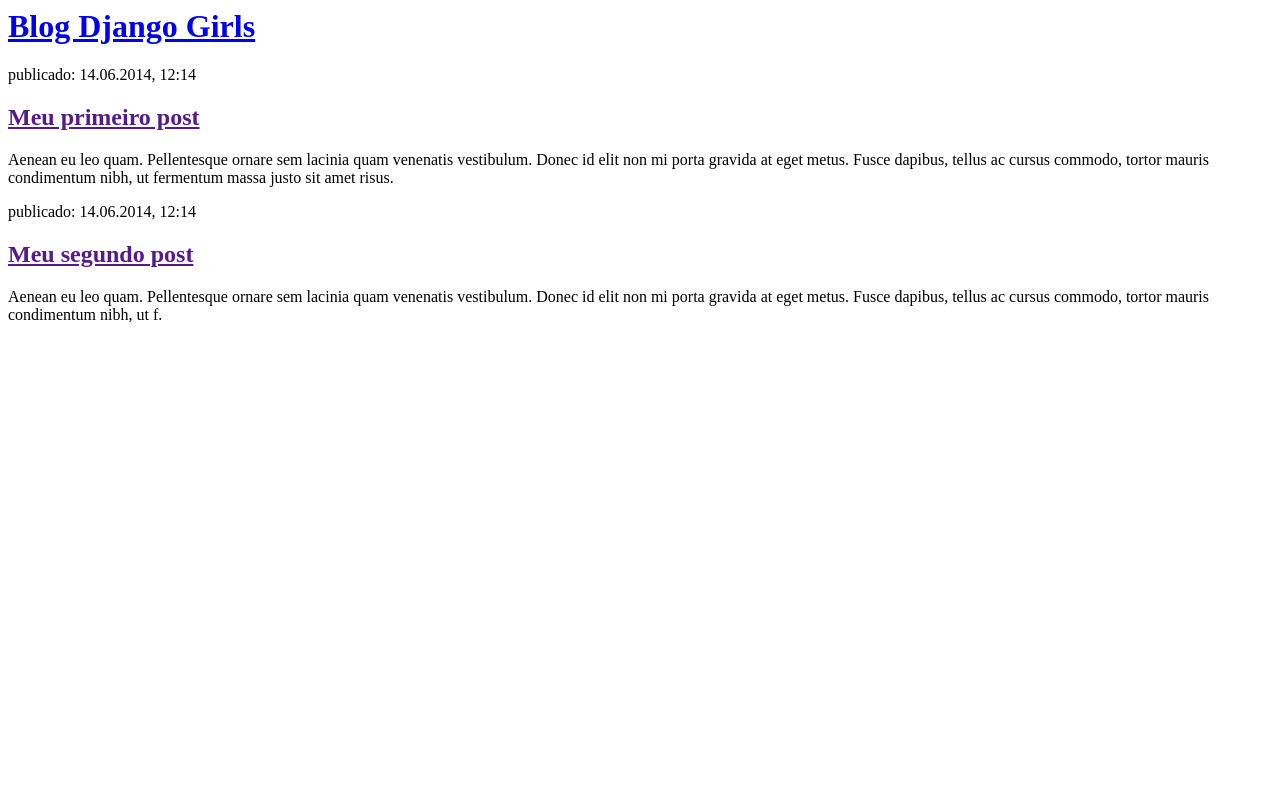
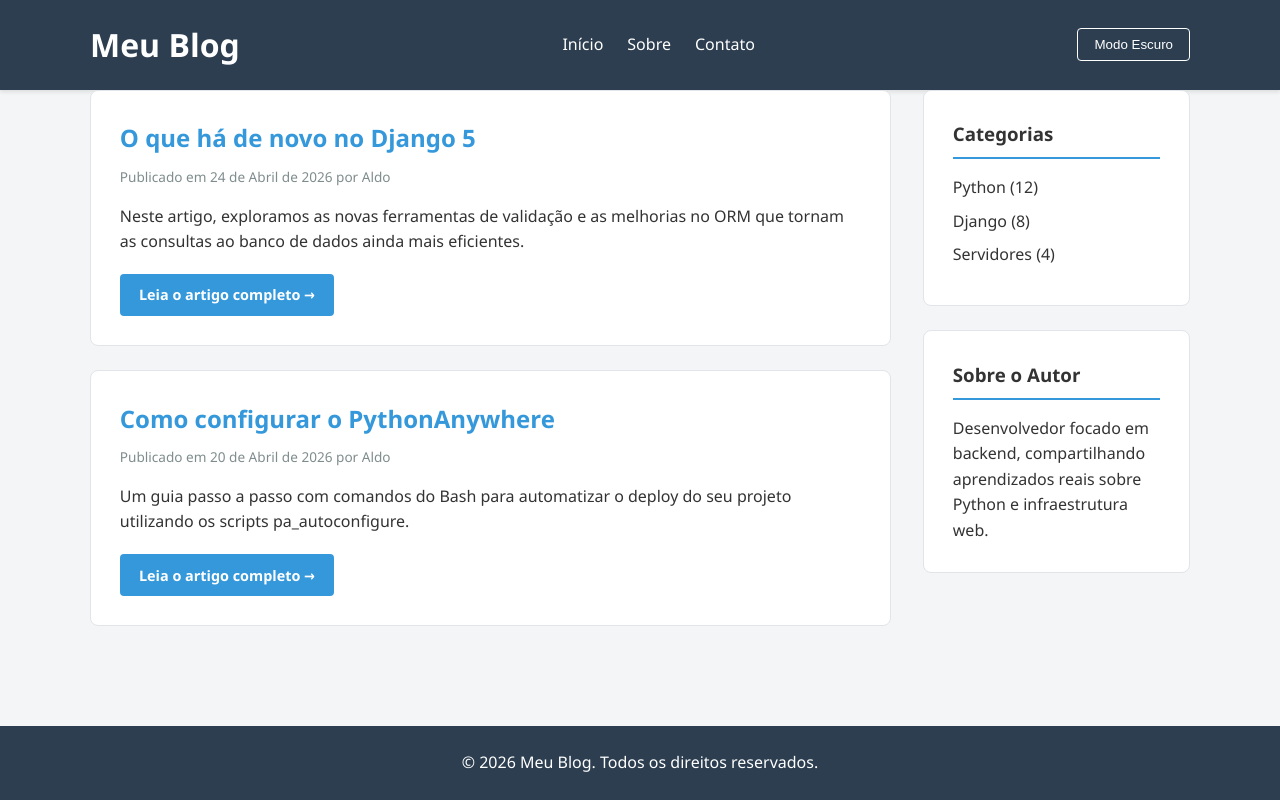
Before and after one commit to aldacioso/my-first-blog, a Django app: page / in a window 1280 px wide. Run offline with Django 5.2, Linux system fonts and the light colour scheme.

Commit message:
html css and js code to homepage

```diff
--- a/myblog/blog/templates/blog/post_list.html
+++ b/myblog/blog/templates/blog/post_list.html
@@ -1,22 +1,68 @@
-<html>
-    <head>
-        <title>Blog Django Girls</title>
-    </head>
-    <body>
-        <div>
-            <h1><a href="/">Blog Django Girls</a></h1>
+<!DOCTYPE html>
+<html lang="pt-BR">
+<head>
+    <meta charset="UTF-8">
+    <meta name="viewport" content="width=device-width, initial-scale=1.0">
+    <title>Meu Blog</title>
+    <link rel="stylesheet" href="style.css">
+</head>
+<body>
+    <header>
+        <div class="container header-content">
+            <h1>Meu Blog</h1>
+            <nav>
+                <ul>
+                    <li><a href="#">Início</a></li>
+                    <li><a href="#">Sobre</a></li>
+                    <li><a href="#">Contato</a></li>
+                </ul>
+            </nav>
+            <button id="theme-toggle">Modo Escuro</button>
         </div>
+    </header>
 
-        <div>
-            <p>publicado: 14.06.2014, 12:14</p>
-            <h2><a href="">Meu primeiro post</a></h2>
-            <p>Aenean eu leo quam. Pellentesque ornare sem lacinia quam venenatis vestibulum. Donec id elit non mi porta gravida at eget metus. Fusce dapibus, tellus ac cursus commodo, tortor mauris condimentum nibh, ut fermentum massa justo sit amet risus.</p>
-        </div>
+    <main class="container">
+        <section class="posts-list">
+            <article class="post-card">
+                <h2>O que há de novo no Django 5</h2>
+                <p class="post-meta">Publicado em 24 de Abril de 2026 por Aldo</p>
+                <p class="post-excerpt">
+                    Neste artigo, exploramos as novas ferramentas de validação e as melhorias no ORM que tornam as consultas ao banco de dados ainda mais eficientes.
+                </p>
+                <a href="#" class="btn-read-more">Leia o artigo completo &rarr;</a>
+            </article>
 
-        <div>
-            <p>publicado: 14.06.2014, 12:14</p>
-            <h2><a href="">Meu segundo post</a></h2>
-            <p>Aenean eu leo quam. Pellentesque ornare sem lacinia quam venenatis vestibulum. Donec id elit non mi porta gravida at eget metus. Fusce dapibus, tellus ac cursus commodo, tortor mauris condimentum nibh, ut f.</p>
-        </div>
-    </body>
+            <article class="post-card">
+                <h2>Como configurar o PythonAnywhere</h2>
+                <p class="post-meta">Publicado em 20 de Abril de 2026 por Aldo</p>
+                <p class="post-excerpt">
+                    Um guia passo a passo com comandos do Bash para automatizar o deploy do seu projeto utilizando os scripts pa_autoconfigure.
+                </p>
+                <a href="#" class="btn-read-more">Leia o artigo completo &rarr;</a>
+            </article>
+        </section>
+
+        <aside class="sidebar">
+            <div class="widget">
+                <h3>Categorias</h3>
+                <ul>
+                    <li><a href="#">Python (12)</a></li>
+                    <li><a href="#">Django (8)</a></li>
+                    <li><a href="#">Servidores (4)</a></li>
+                </ul>
+            </div>
+
+            <div class="widget">
+                <h3>Sobre o Autor</h3>
+                <p>Desenvolvedor focado em backend, compartilhando aprendizados reais sobre Python e infraestrutura web.</p>
+            </div>
+        </aside>
+    </main>
+
+    <footer>
+        <p>&copy; 2026 Meu Blog. Todos os direitos reservados.</p>
+    </footer>
+
+    <script src="script.js"></script>
+</body>
 </html>
--- /dev/null
+++ b/myblog/blog/templates/blog/script.js
@@ -0,0 +1,24 @@
+document.addEventListener('DOMContentLoaded', () => {
+    const themeToggleBtn = document.getElementById('theme-toggle');
+    const body = document.body;
+
+    // Verifica se o usuário já tem uma preferência salva no navegador
+    const currentTheme = localStorage.getItem('theme');
+    if (currentTheme === 'dark') {
+        body.setAttribute('data-theme', 'dark');
+        themeToggleBtn.textContent = 'Modo Claro';
+    }
+
+    // Alterna o tema ao clicar
+    themeToggleBtn.addEventListener('click', () => {
+        if (body.hasAttribute('data-theme')) {
+            body.removeAttribute('data-theme');
+            themeToggleBtn.textContent = 'Modo Escuro';
+            localStorage.setItem('theme', 'light');
+        } else {
+            body.setAttribute('data-theme', 'dark');
+            themeToggleBtn.textContent = 'Modo Claro';
+            localStorage.setItem('theme', 'dark');
+        }
+    });
+});
--- /dev/null
+++ b/myblog/blog/templates/blog/style.css
@@ -0,0 +1,197 @@
+/* Variáveis de Cores (Tema Claro Padrão) */
+:root {
+    --bg-color: #f4f5f7;
+    --text-color: #333333;
+    --header-bg: #2c3e50;
+    --header-text: #ffffff;
+    --card-bg: #ffffff;
+    --card-border: #e1e4e8;
+    --accent-color: #3498db;
+    --accent-hover: #2980b9;
+    --meta-text: #7f8c8d;
+}
+
+/* Variáveis de Cores (Tema Escuro) */
+[data-theme="dark"] {
+    --bg-color: #121212;
+    --text-color: #e0e0e0;
+    --header-bg: #1f1f1f;
+    --header-text: #ffffff;
+    --card-bg: #1e1e1e;
+    --card-border: #333333;
+    --accent-color: #4da3ff;
+    --accent-hover: #80c1ff;
+    --meta-text: #aaaaaa;
+}
+
+/* Reset Básico */
+* {
+    margin: 0;
+    padding: 0;
+    box-sizing: border-box;
+}
+
+body {
+    font-family: 'Segoe UI', Tahoma, Geneva, Verdana, sans-serif;
+    background-color: var(--bg-color);
+    color: var(--text-color);
+    line-height: 1.6;
+    display: flex;
+    flex-direction: column;
+    min-height: 100vh;
+    transition: background-color 0.3s ease, color 0.3s ease;
+}
+
+/* Layout Centralizado */
+.container {
+    width: 90%;
+    max-width: 1100px;
+    margin: 0 auto;
+}
+
+/* Cabeçalho */
+header {
+    background-color: var(--header-bg);
+    color: var(--header-text);
+    padding: 1.2rem 0;
+    box-shadow: 0 2px 4px rgba(0,0,0,0.1);
+}
+
+.header-content {
+    display: flex;
+    justify-content: space-between;
+    align-items: center;
+}
+
+nav ul {
+    list-style: none;
+    display: flex;
+    gap: 1.5rem;
+}
+
+nav a {
+    color: var(--header-text);
+    text-decoration: none;
+    font-weight: 500;
+}
+
+nav a:hover {
+    color: var(--accent-color);
+}
+
+#theme-toggle {
+    background-color: transparent;
+    color: var(--header-text);
+    border: 1px solid var(--header-text);
+    padding: 0.5rem 1rem;
+    border-radius: 4px;
+    cursor: pointer;
+    transition: all 0.3s;
+}
+
+#theme-toggle:hover {
+    background-color: var(--header-text);
+    color: var(--header-bg);
+}
+
+/* Layout Principal (Posts e Sidebar) */
+main {
+    display: flex;
+    gap: 2rem;
+    margin-top: 2.5rem;
+    margin-bottom: 2.5rem;
+    flex: 1;
+}
+
+.posts-list {
+    flex: 3;
+}
+
+.sidebar {
+    flex: 1;
+}
+
+/* Cartões de Post */
+.post-card, .widget {
+    background-color: var(--card-bg);
+    border: 1px solid var(--card-border);
+    border-radius: 8px;
+    padding: 1.8rem;
+    margin-bottom: 1.5rem;
+    transition: background-color 0.3s ease;
+}
+
+.post-card h2 {
+    margin-bottom: 0.5rem;
+    color: var(--accent-color);
+}
+
+.post-meta {
+    font-size: 0.85rem;
+    color: var(--meta-text);
+    margin-bottom: 1rem;
+}
+
+.post-excerpt {
+    margin-bottom: 1.2rem;
+}
+
+.btn-read-more {
+    display: inline-block;
+    color: var(--card-bg);
+    background-color: var(--accent-color);
+    padding: 0.6rem 1.2rem;
+    text-decoration: none;
+    border-radius: 4px;
+    font-weight: bold;
+    font-size: 0.9rem;
+    transition: background-color 0.2s;
+}
+
+.btn-read-more:hover {
+    background-color: var(--accent-hover);
+}
+
+/* Sidebar Widgets */
+.widget h3 {
+    border-bottom: 2px solid var(--accent-color);
+    padding-bottom: 0.5rem;
+    margin-bottom: 1rem;
+}
+
+.widget ul {
+    list-style: none;
+}
+
+.widget li {
+    margin-bottom: 0.5rem;
+}
+
+.widget a {
+    color: var(--text-color);
+    text-decoration: none;
+}
+
+.widget a:hover {
+    color: var(--accent-color);
+}
+
+/* Rodapé */
+footer {
+    background-color: var(--header-bg);
+    color: var(--header-text);
+    text-align: center;
+    padding: 1.5rem 0;
+    margin-top: auto;
+}
+
+/* Responsividade para Celulares */
+@media (max-width: 768px) {
+    main {
+        flex-direction: column;
+    }
+    .header-content {
+        flex-direction: column;
+        gap: 1rem;
+    }
+}
```
